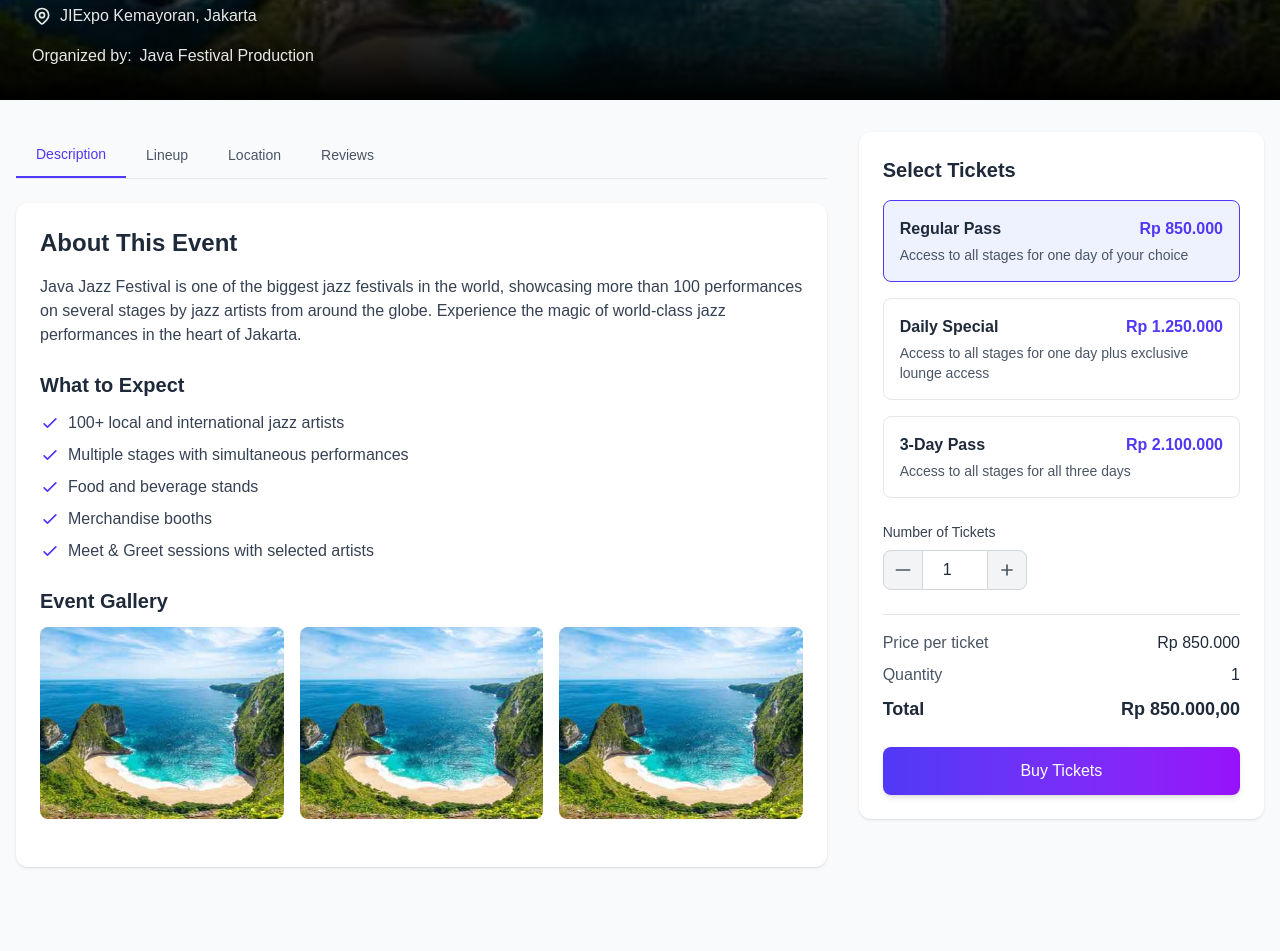
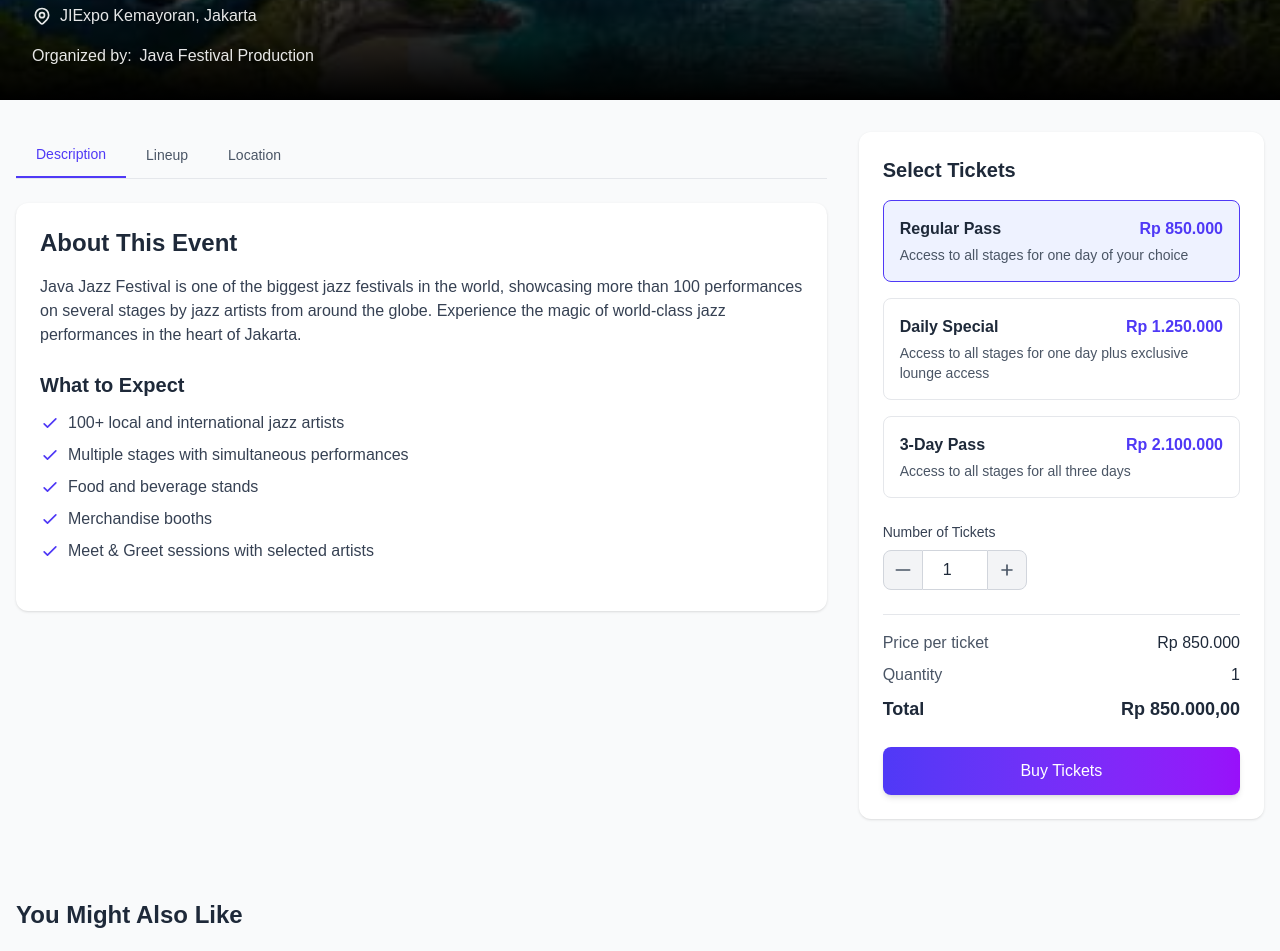
Before and after one commit to Pramudito2004/BookIt, a Next.js app: page /ticket/1 in a window 1280 px wide. Shown: the part 300-1251 px from the top of the page. Built offline with nearby package versions, Linux system fonts and the light colour scheme.

Commit message:
remove unused gallery and reviews sections from EventDetailPage

```diff
--- a/src/app/ticket/[id]/page.tsx
+++ b/src/app/ticket/[id]/page.tsx
@@ -73,25 +73,6 @@ export default function EventDetailPage() {
         price: "Rp 2.100.000",
         priceValue: 2100000,
         description: "Access to all stages for all three days",
-      },
-    ],
-    gallery: ["/image/bali.jpeg", "/image/bali.jpeg", "/image/bali.jpeg"],
-    reviews: [
-      {
-        id: 1,
-        name: "Budi Santoso",
-        rating: 5,
-        date: "March 2024",
-        comment:
-          "Amazing performances and great atmosphere! Will definitely come back next year.",
-      },
-      {
-        id: 2,
-        name: "Anissa Wijaya",
-        rating: 4,
-        date: "March 2024",
-        comment:
-          "Great lineup and organization. Food options could be better though.",
       },
     ],
   };
@@ -173,7 +154,6 @@ export default function EventDetailPage() {
                 { id: "description", label: "Description" },
                 { id: "lineup", label: "Lineup" },
                 { id: "location", label: "Location" },
-                { id: "reviews", label: "Reviews" },
               ].map((tab) => (
                 <button
                   key={tab.id}
@@ -223,24 +203,6 @@ export default function EventDetailPage() {
                     ))}
                   </ul>
 
-                  <h3 className="text-xl font-bold mb-3 text-gray-800">
-                    Event Gallery
-                  </h3>
-                  <div className="grid grid-cols-1 md:grid-cols-3 gap-4 mb-6">
-                    {event.gallery.map((image, index) => (
-                      <div
-                        key={index}
-                        className="relative h-48 rounded-lg overflow-hidden"
-                      >
-                        <Image
-                          src={image}
-                          alt={`Event image ${index + 1}`}
-                          fill
-                          className="object-cover hover:scale-105 transition-transform duration-300"
-                        />
-                      </div>
-                    ))}
-                  </div>
                 </div>
               )}
 
@@ -370,53 +332,6 @@ export default function EventDetailPage() {
                         </p>
                       </div>
                     </div>
-                  </div>
-                </div>
-              )}
-
-              {/* Reviews Tab */}
-              {activeTab === "reviews" && (
-                <div>
-                  <div className="flex justify-between items-center mb-6">
-                    <h2 className="text-2xl font-bold text-gray-800">
-                      Reviews & Ratings
-                    </h2>
-                    <button className="text-indigo-600 font-medium hover:text-indigo-800 transition-colors">
-                      Write a Review
-                    </button>
-                  </div>
-
-                  <div className="space-y-6">
-                    {event.reviews.map((review) => (
-                      <div
-                        key={review.id}
-                        className="text-gray-800 border-b border-gray-200 pb-6 last:border-0"
-                      >
-                        <div className="flex justify-between mb-2">
-                          <h3 className="font-bold">{review.name}</h3>
-                          <span className="text-sm text-gray-500">
-                            {review.date}
-                          </span>
-                        </div>
-                        <div className="flex items-center mb-3">
-                          {[...Array(5)].map((_, i) => (
-                            <svg
-                              key={i}
-                              className={`w-5 h-5 ${
-                                i < review.rating
-                                  ? "text-yellow-400"
-                                  : "text-gray-300"
-                              }`}
-                              fill="currentColor"
-                              viewBox="0 0 20 20"
-                            >
-                              <path d="M9.049 2.927c.3-.921 1.603-.921 1.902 0l1.07 3.292a1 1 0 00.95.69h3.462c.969 0 1.371 1.24.588 1.81l-2.8 2.034a1 1 0 00-.364 1.118l1.07 3.292c.3.921-.755 1.688-1.54 1.118l-2.8-2.034a1 1 0 00-1.175 0l-2.8 2.034c-.784.57-1.838-.197-1.539-1.118l1.07-3.292a1 1 0 00-.364-1.118L2.98 8.72c-.783-.57-.38-1.81.588-1.81h3.461a1 1 0 00.951-.69l1.07-3.292z" />
-                            </svg>
-                          ))}
-                        </div>
-                        <p className="text-gray-700">{review.comment}</p>
-                      </div>
-                    ))}
                   </div>
                 </div>
               )}
```
